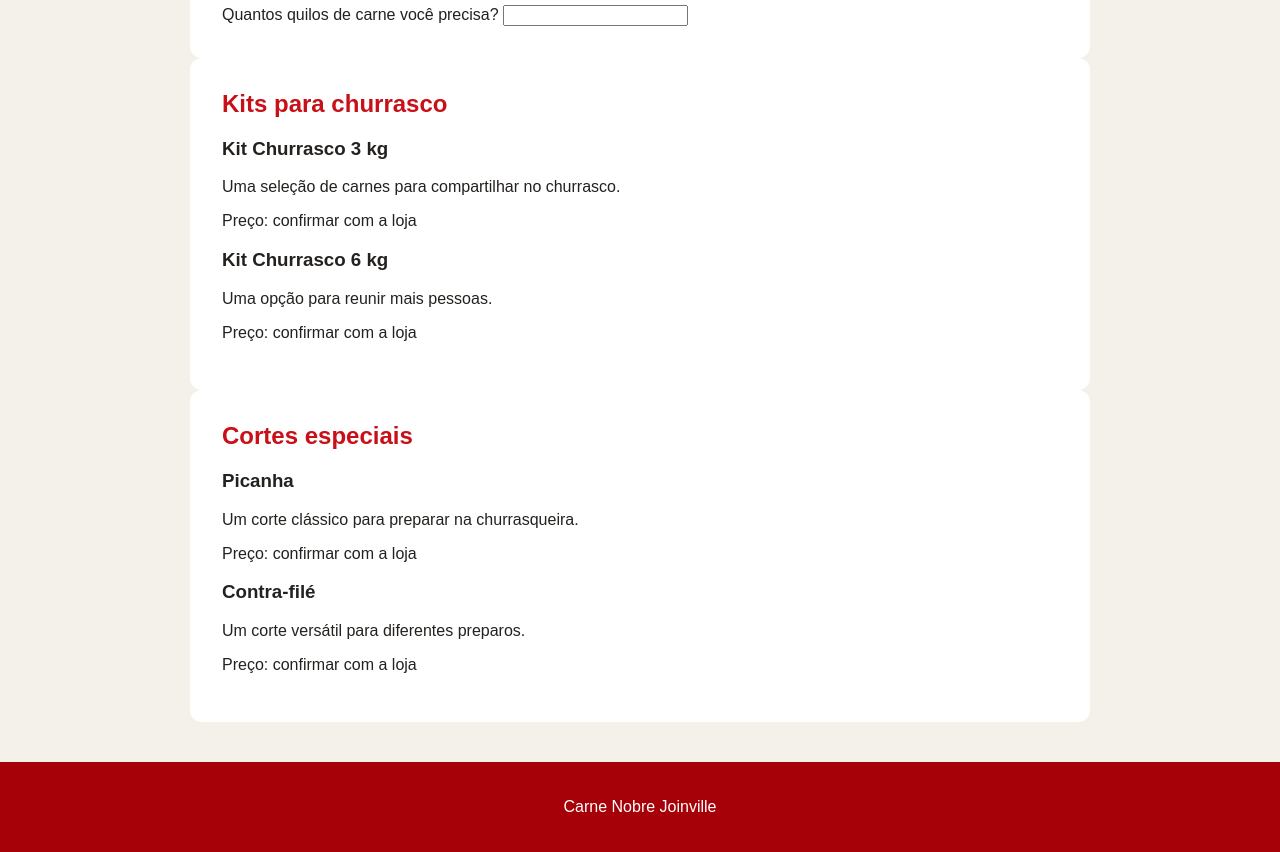
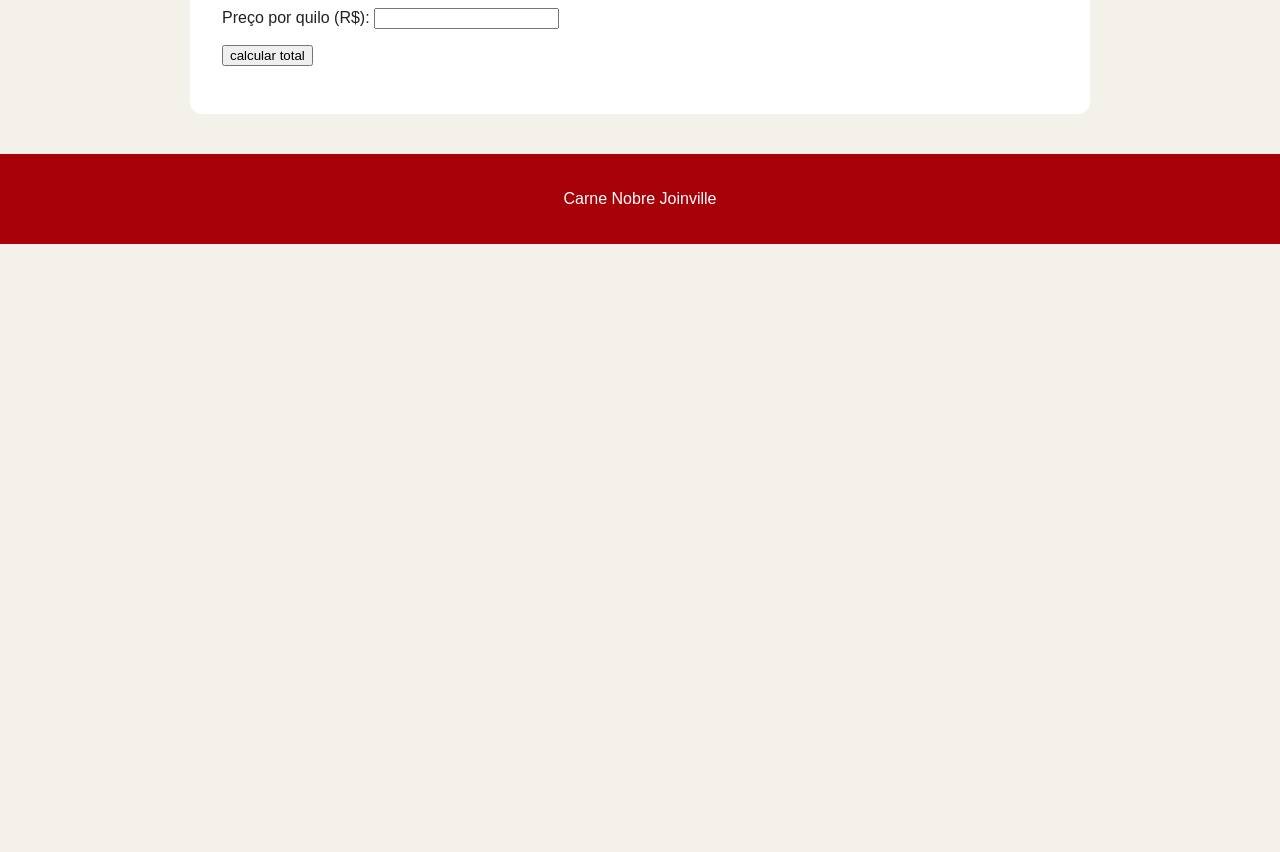
Before and after one commit to Arthur-Brutty/Carne-Nobre-Jll, a plain HTML site: page calculadora.html in a window 1280 px wide. Shown: the part 321-1173 px from the top of the page. After the commit the page ends 800 px from the top, so only its background shows below. Drawn offline with Linux system fonts and the light colour scheme.

Commit message:
atualiza a estrutura da página de calculadora, removendo seções desnecessárias e ajustando o formulário

```diff
--- a/calculadora.html
+++ b/calculadora.html
@@ -26,49 +26,22 @@
 
   <main>
     <section>
-      <p>CARNE NOBRE • JOINVILLE</p>
-      <h1>Monte seu churrasco</h1>
+        <h1>Monte seu churrasco</h1>
 
-      <form id="form churrasco">
-        <label for="peso">Quantos quilos de carne você precisa?</label>
-        <input type="number" id="peso" name="peso" min="0.001" step="0.001" required>
-      </form>
-    </section>
+        <form id="form-churrasco" novalidate>
+            <p>
+                <label for="peso">Quantos quilos de carne você precisa?</label>
+                <input type="number" id="peso" name="peso" min="0.001" step="0.001" required>
+            </p>
+            <p>
+                <label for="preco">Preço por quilo (R$):</label>
+                <input type="number" id="preco" name="preco" min="0" step="0.01" required>
+            </p>
 
-    <section>
-      <h2>Kits para churrasco</h2>
+            <button type="submit">calcular total</button>
+        </form>
 
-      <div class="lista-produtos">
-        <article class="produto-card">
-          <h3>Kit Churrasco 3 kg</h3>
-          <p>Uma seleção de carnes para compartilhar no churrasco.</p>
-          <p>Preço: confirmar com a loja</p>
-        </article>
-
-        <article class="produto-card">
-          <h3>Kit Churrasco 6 kg</h3>
-          <p>Uma opção para reunir mais pessoas.</p>
-          <p>Preço: confirmar com a loja</p>
-        </article>
-      </div>
-    </section>
-
-    <section>
-      <h2>Cortes especiais</h2>
-
-      <div class="lista-produtos">
-        <article class="produto-card">
-          <h3>Picanha</h3>
-          <p>Um corte clássico para preparar na churrasqueira.</p>
-          <p>Preço: confirmar com a loja</p>
-        </article>
-
-        <article class="produto-card">
-          <h3>Contra-filé</h3>
-          <p>Um corte versátil para diferentes preparos.</p>
-          <p>Preço: confirmar com a loja</p>
-        </article>
-      </div>
+        <p id="resultado" role="status"></p>
     </section>
   </main>
 
```
